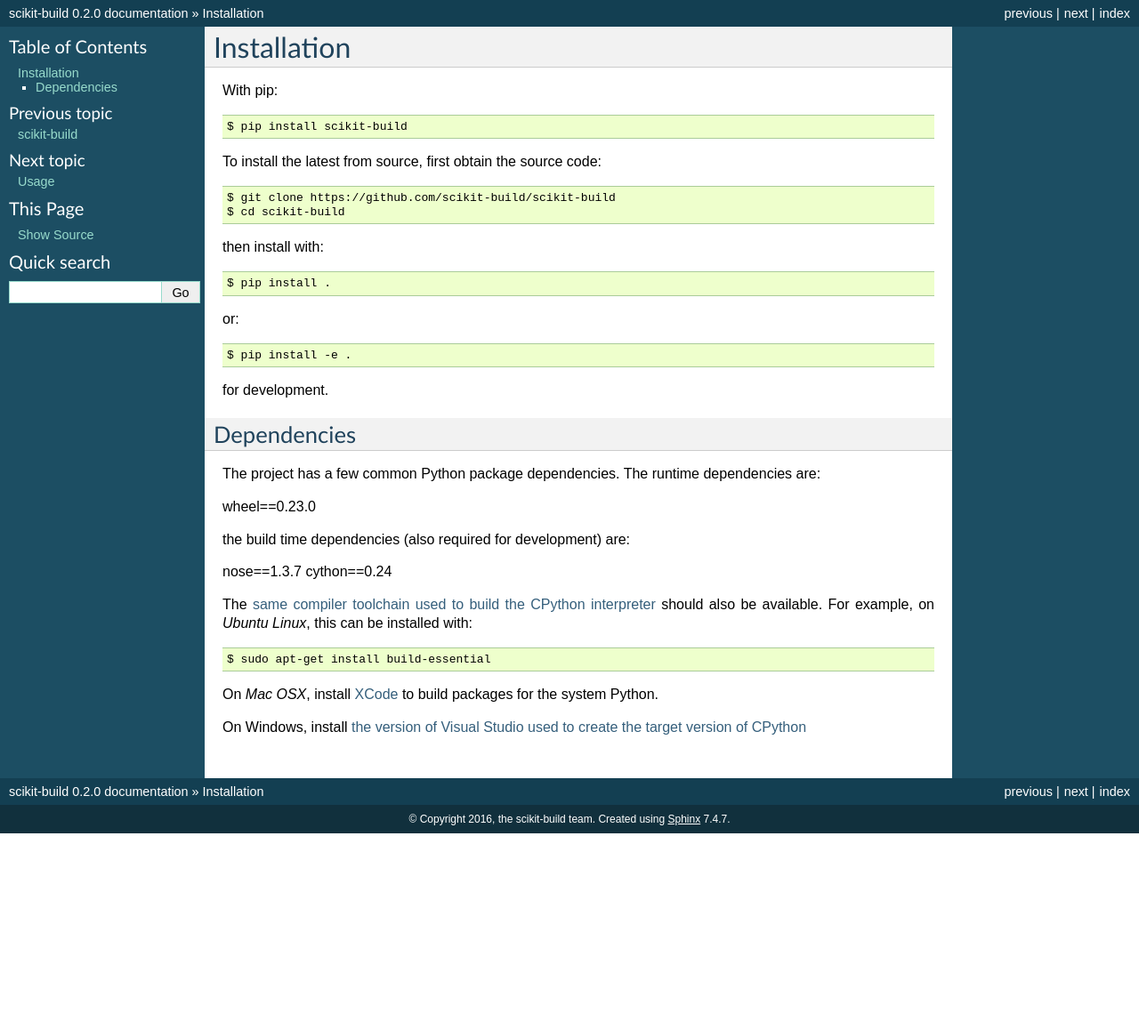
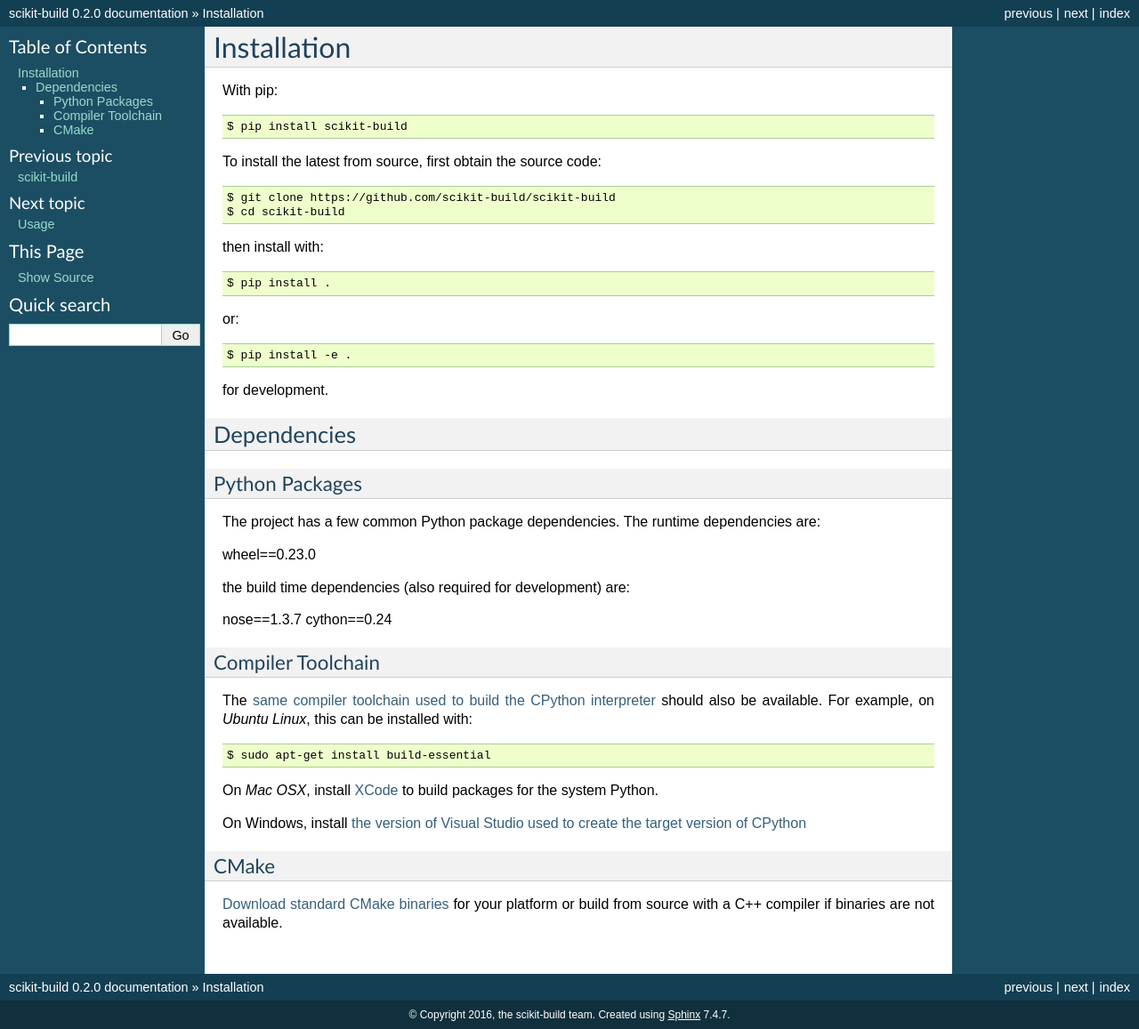
Before and after one commit to scikit-build/scikit-build, a Sphinx documentation site: the page built from docs/installation.rst, in a window 1280 px wide. Shown: the whole page at 89% size. Built offline with Sphinx 7.4.7, drawn with Linux system fonts in a browser that asks for light colours; before the commit the page ends 937 px from its top, so only the background shows below that.

Commit message:
Document how to get CMake
Until a Python package is available

```diff
--- a/docs/installation.rst
+++ b/docs/installation.rst
@@ -21,8 +21,12 @@
 
 for development.
 
+
 Dependencies
 ------------
+
+Python Packages
+^^^^^^^^^^^^^^^
 
 The project has a few common Python package dependencies. The runtime
 dependencies are:
@@ -32,6 +36,9 @@
 the build time dependencies (also required for development) are:
 
 .. include:: ../requirements-dev.txt
+
+Compiler Toolchain
+^^^^^^^^^^^^^^^^^^
 
 The `same compiler toolchain used to build the CPython interpreter
 <https://docs.python.org/devguide/setup.html#build-dependencies>`_ should also
@@ -44,3 +51,9 @@
 
 On Windows, install `the version of Visual Studio used to create the target
 version of CPython <https://docs.python.org/devguide/setup.html#windows>`_
+
+CMake
+^^^^^
+
+`Download standard CMake binaries <https://cmake.org/download>`_ for your platform or build from source
+with a C++ compiler if binaries are not available.
```
